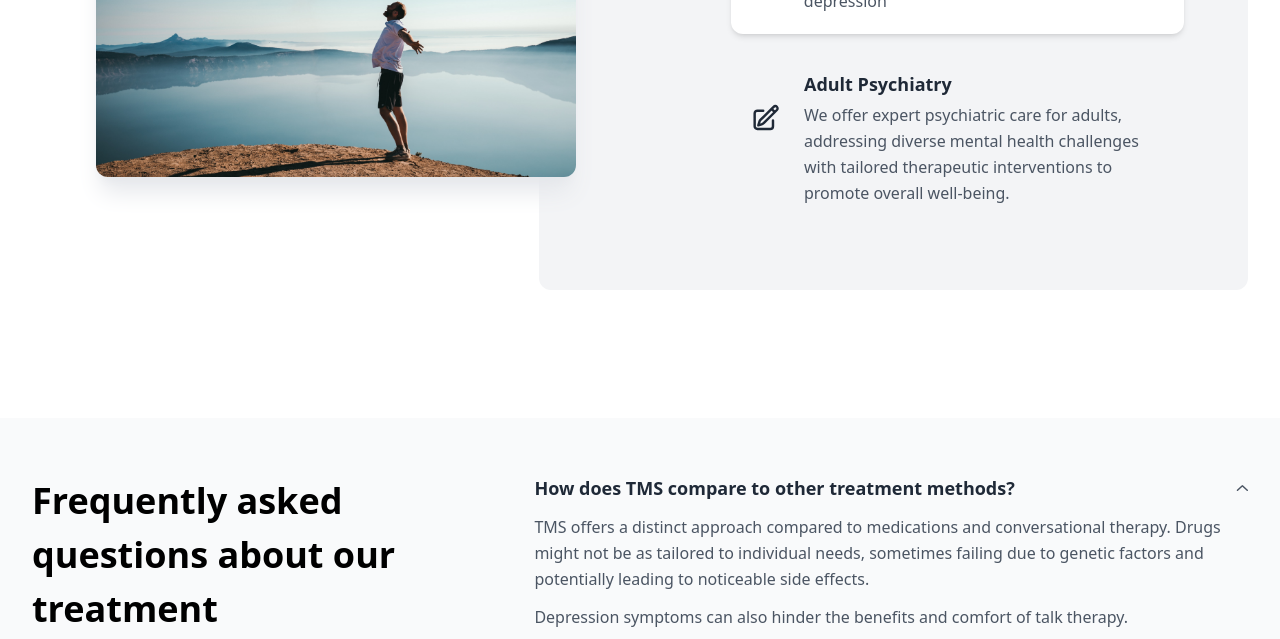
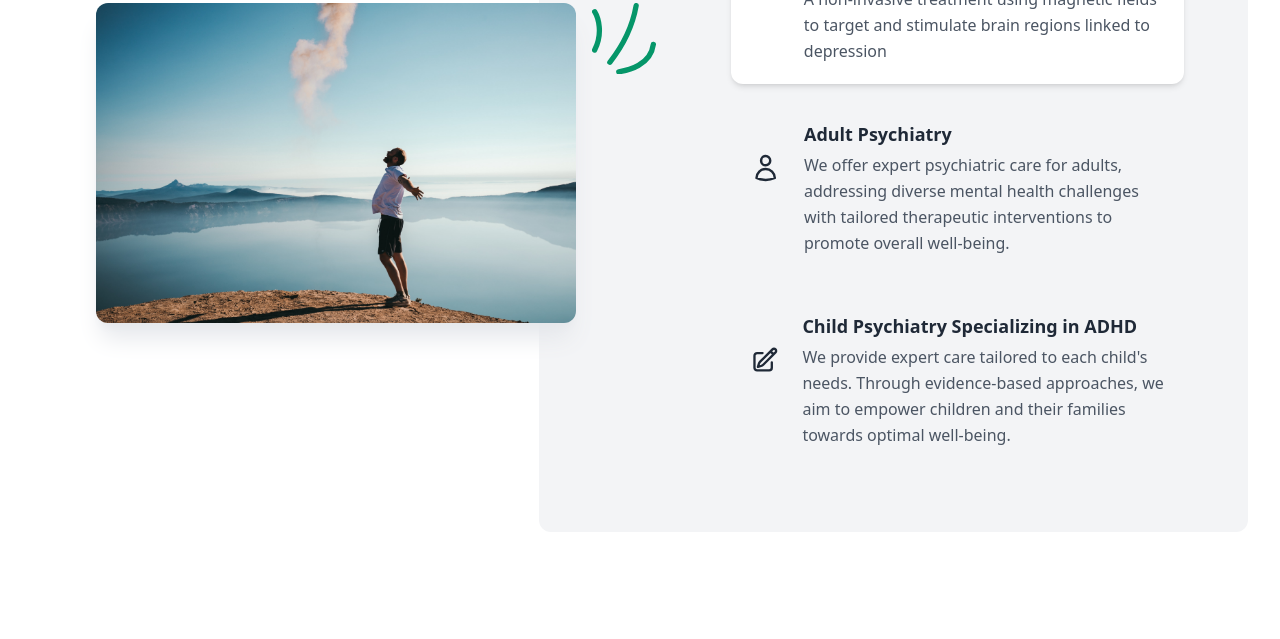
Before and after one commit to joshua-cano/joyfulmind, an Astro site: page / in a window 1280 px wide. Shown: the part 2604-3243 px from the top of the page. Built offline with nearby package versions, Linux system fonts and the light colour scheme; Astro itself is replaced by a stand-in of ours.

Commit message:
Add Service

```diff
--- a/src/components/Services.astro
+++ b/src/components/Services.astro
@@ -62,14 +62,48 @@ import appreciation from "../assets/appreciation.jpg";
                 <path
                   stroke-linecap="round"
                   stroke-linejoin="round"
-                  d="M16.862 4.487l1.687-1.688a1.875 1.875 0 112.652 2.652L10.582 16.07a4.5 4.5 0 01-1.897 1.13L6 18l.8-2.685a4.5 4.5 0 011.13-1.897l8.932-8.931zm0 0L19.5 7.125M18 14v4.75A2.25 2.25 0 0115.75 21H5.25A2.25 2.25 0 013 18.75V8.25A2.25 2.25 0 015.25 6H10"
+                  d="M15.75 6a3.75 3.75 0 11-7.5 0 3.75 3.75 0 017.5 0zM4.501 20.118a7.5 7.5 0 0114.998 0A17.933 17.933 0 0112 21.75c-2.676 0-5.216-.584-7.499-1.632z"
                 ></path>
               </svg>
+
               <span class="ml-6 grow">
                 <span class="block text-lg font-semibold text-gray-800 hs-tab-active:text-slate-600">Adult Psychiatry</span>
                 <span class="mt-1 block leading-relaxed text-gray-600"
                   >We offer expert psychiatric care for adults, addressing diverse mental health challenges with tailored therapeutic interventions to promote
                   overall well-being.</span
+                >
+              </span>
+            </span>
+          </button>
+          <button
+            type="button"
+            class="rounded-xl p-4 text-left hover:bg-gray-200 hs-tab-active:bg-white hs-tab-active:shadow-md hs-tab-active:hover:border-transparent md:p-5"
+            id="tabs-with-card-item-2"
+            data-hs-tab="#tabs-with-card-2"
+            aria-controls="tabs-with-card-2"
+            role="tab"
+          >
+            <span class="flex">
+              <svg
+                xmlns="http://www.w3.org/2000/svg"
+                fill="none"
+                viewBox="0 0 24 24"
+                stroke-width="2"
+                stroke="currentColor"
+                class="h-24 w-24 text-gray-800"
+                aria-hidden="true"
+              >
+                <path
+                  stroke-linecap="round"
+                  stroke-linejoin="round"
+                  d="M16.862 4.487l1.687-1.688a1.875 1.875 0 112.652 2.652L10.582 16.07a4.5 4.5 0 01-1.897 1.13L6 18l.8-2.685a4.5 4.5 0 011.13-1.897l8.932-8.931zm0 0L19.5 7.125M18 14v4.75A2.25 2.25 0 0115.75 21H5.25A2.25 2.25 0 013 18.75V8.25A2.25 2.25 0 015.25 6H10"
+                ></path>
+              </svg>
+              <span class="ml-6 grow">
+                <span class="block text-lg font-semibold text-gray-800 hs-tab-active:text-slate-600">Child Psychiatry Specializing in ADHD</span>
+                <span class="mt-1 block leading-relaxed text-gray-600"
+                  >We provide expert care tailored to each child's needs. Through evidence-based approaches, we aim to empower children and their families
+                  towards optimal well-being.</span
                 >
               </span>
             </span>
--- a/src/components/Video.astro
+++ b/src/components/Video.astro
@@ -7,20 +7,15 @@
     </div>
 
     <div class="relative mx-auto mt-10 max-w-5xl">
-      <!-- <video class="aspect-video
-       w-full rounded-xl object-cover" controls muted poster="/videoposter.jpg">
-        <source src="https://www.youtube.com/embed/pdChE7USKdU?si=3rySg4I27HGqVr5x" type="video/mp4" />
-      </video> -->
-
       <iframe
         width="560"
-        height="500"
+        height="550"
         src="https://www.youtube.com/embed/pdChE7USKdU?si=3rySg4I27HGqVr5x"
-        title="YouTube video player"
-        frameborder="0"
+        title="TMS In Depth"
+        style="border:0;"
         allow="accelerometer; autoplay; clipboard-write; encrypted-media; gyroscope; picture-in-picture; web-share"
         allowfullscreen
-        class="aspect-video w-full"></iframe>
+        class="aspect-video w-full border-none"></iframe>
     </div>
   </div>
 </div>
```
